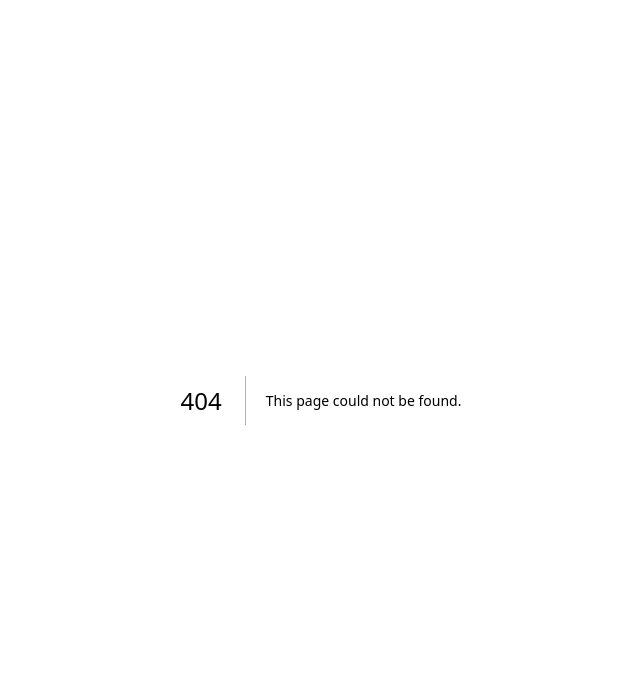
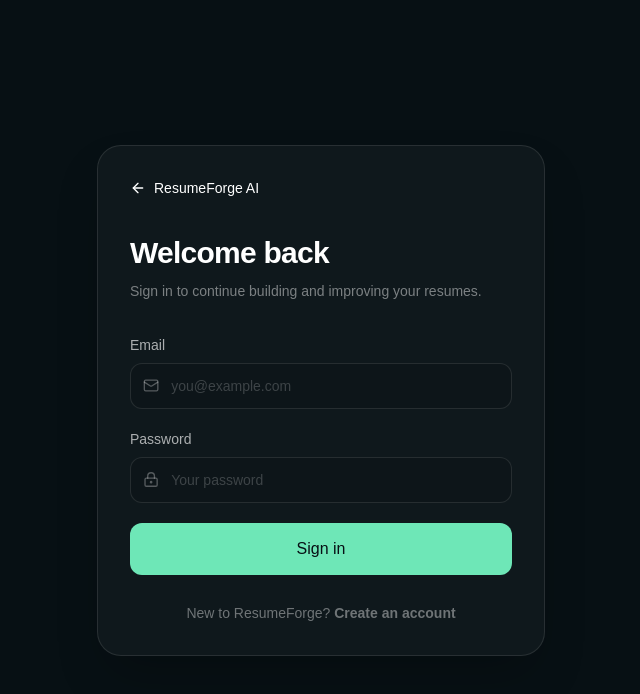
Before and after one commit to sakshamwandhare-max/resumeforge-ai, a Next.js app: page /login in a window 1280 px wide. Before the commit this address had no page. Shown: the top 694 px of the page, without its empty margins (319-959 px from the left). Built offline with nearby package versions, Linux system fonts and the light colour scheme.

Commit message:
feat: add secure-ready login route

```diff
--- /dev/null
+++ b/app/login/page.tsx
@@ -0,0 +1,40 @@
+"use client";
+
+import Link from "next/link";
+import { ArrowLeft, LockKeyhole, Mail } from "lucide-react";
+
+export default function LoginPage() {
+  return (
+    <main className="min-h-screen bg-[#071014] px-4 py-8 text-white sm:px-6">
+      <div className="mx-auto flex min-h-[calc(100vh-4rem)] max-w-md items-center">
+        <div className="w-full rounded-3xl border border-white/10 bg-white/[0.035] p-6 shadow-2xl sm:p-8">
+          <Link href="/" className="inline-flex items-center gap-2 text-sm text-white/50 hover:text-white">
+            <ArrowLeft size={16} /> ResumeForge AI
+          </Link>
+          <div className="mt-8">
+            <h1 className="text-3xl font-semibold tracking-tight">Welcome back</h1>
+            <p className="mt-2 text-sm leading-6 text-white/45">Sign in to continue building and improving your resumes.</p>
+          </div>
+          <form className="mt-8 space-y-5" onSubmit={(e) => e.preventDefault()}>
+            <label className="block">
+              <span className="mb-2 block text-sm text-white/65">Email</span>
+              <div className="flex items-center rounded-xl border border-white/10 bg-black/10 px-3 focus-within:border-[#6ee7b7]/50">
+                <Mail size={17} className="text-white/30" />
+                <input required type="email" autoComplete="email" placeholder="you@example.com" className="w-full bg-transparent px-3 py-3 text-sm outline-none placeholder:text-white/20" />
+              </div>
+            </label>
+            <label className="block">
+              <span className="mb-2 block text-sm text-white/65">Password</span>
+              <div className="flex items-center rounded-xl border border-white/10 bg-black/10 px-3 focus-within:border-[#6ee7b7]/50">
+                <LockKeyhole size={17} className="text-white/30" />
+                <input required type="password" autoComplete="current-password" placeholder="Your password" className="w-full bg-transparent px-3 py-3 text-sm outline-none placeholder:text-white/20" />
+              </div>
+            </label>
+            <button type="button" className="w-full rounded-xl bg-[#6ee7b7] px-5 py-3.5 text-sm font-bold text-[#071014] transition hover:bg-[#a3e635]">Sign in</button>
+          </form>
+          <p className="mt-7 text-center text-sm text-white/40">New to ResumeForge? <Link href="/signup" className="font-semibold text-[#6ee7b7] hover:text-white">Create an account</Link></p>
+        </div>
+      </div>
+    </main>
+  );
+}
```
